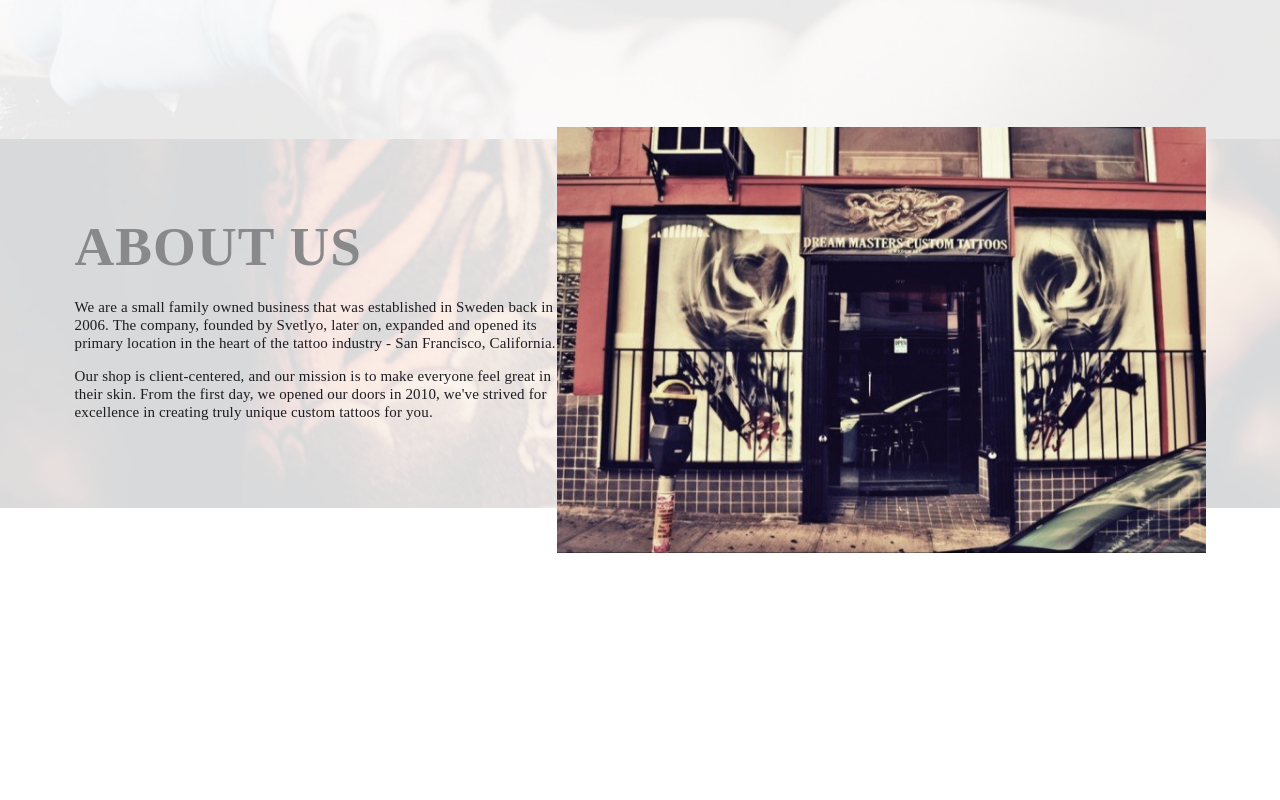
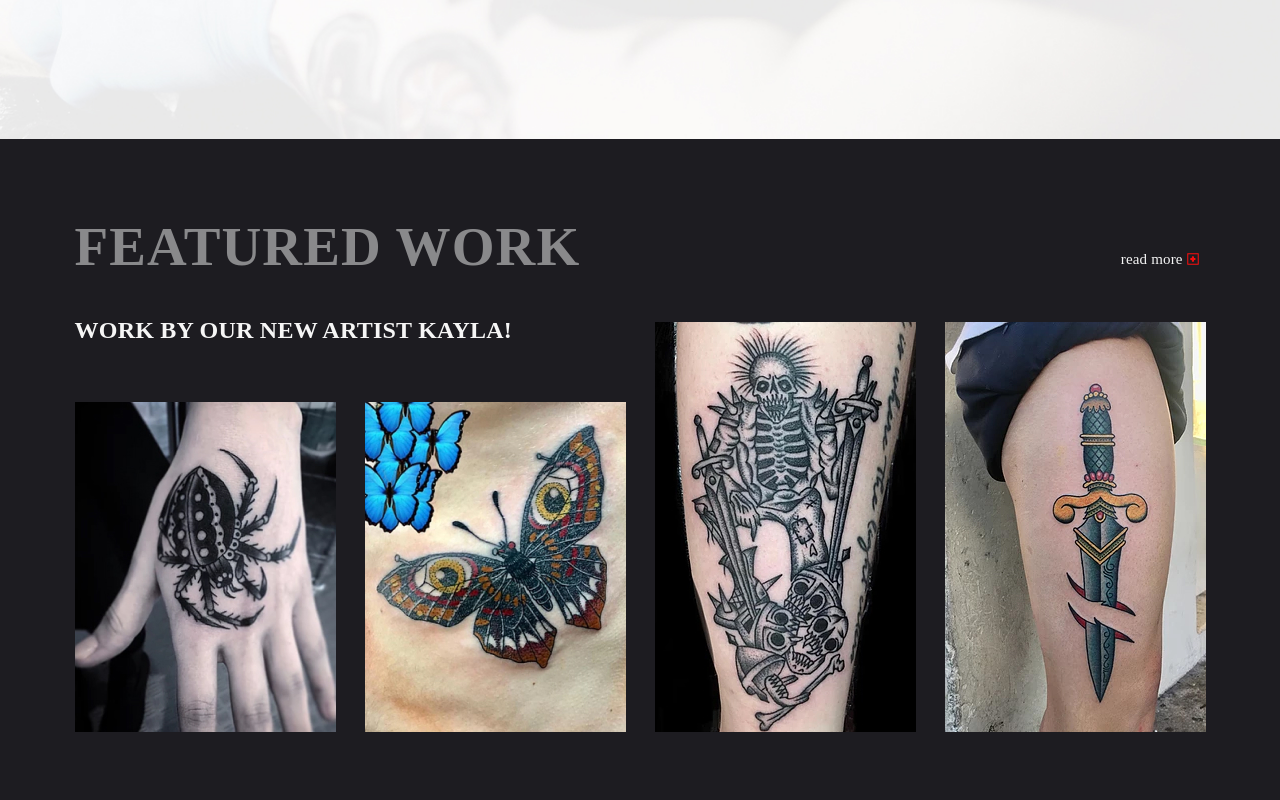
Before and after one commit to cherkasovaa/tattoo, a plain HTML site: page src/index.html in a window 1280 px wide. Shown: the part 1300-2100 px from the top of the page. Before the commit the page ends 1856 px from the top, so only its background shows below. Drawn offline with Linux system fonts and the light colour scheme.

Commit message:
add featured-work section

```diff
--- a/src/index.html
+++ b/src/index.html
@@ -163,6 +163,38 @@
           </div>
         </div>
       </section>
+      <section class="featured-work">
+        <div class="custom-container">
+          <div class="featured-work__wrapper">
+            <div class="featured-work__title-wrapper">
+              <h2 class="title">featured work</h2>
+              <a href="#" class="featured-work__link-see-more">
+                read more
+                <svg class="icon icon__add-icon">
+                  <use xlink:href="images/sprite.svg#add-icon"></use>
+                </svg>
+              </a>
+            </div>
+            <div class="featured-work__examples">
+              <h3 class="featured-work__description">Work by our new artist Kayla!</h3>
+              <div class="featured-work__grid">
+                <div class="featured-work__image-wrap">
+                  <img src="./images/works/work_1.jpg" alt="spider" class="featured-work__example">
+                </div>
+                <div class="featured-work__image-wrap">
+                  <img src="./images/works/work_2.jpg" alt="butterfly" class="featured-work__example">
+                </div>
+                <div class="featured-work__image-wrap">
+                  <img src="./images/works/work_3.jpg" alt="skeleton" class="featured-work__example">
+                </div>
+                <div class="featured-work__image-wrap">
+                  <img src="./images/works/work_4.jpg" alt="dagger" class="featured-work__example">
+                </div>
+              </div>
+            </div>
+          </div>
+        </div>
+      </section>
       <section class="about">
         <div class="custom-container">
           <div class="about__content-wrapper">
--- /dev/null
+++ b/src/scss/components/featured-work.scss
@@ -0,0 +1,35 @@
+@import '../_vars.scss';
+@import './artists.scss';
+
+.featured-work {
+  background-color: $secondary-c;
+  padding: 80px 0 183px;
+
+  &__title-wrapper {
+    display: flex;
+    justify-content: space-between;
+    align-items: center;
+  }
+
+  &__link-see-more {
+    @extend .artists-card__link;
+  }
+
+  &__description {
+    display: inline-block;
+    font-family: $fn-main;
+    font-weight: 900;
+    font-size: $fs-large;
+    letter-spacing: 0.01em;
+    text-transform: uppercase;
+    color: $primary-c;
+    position: relative;
+    top: 20px;
+  }
+
+  &__grid {
+    display: flex;
+    justify-content: space-between;
+    align-items: flex-end;
+  }
+}
--- a/src/scss/main.scss
+++ b/src/scss/main.scss
@@ -10,6 +10,7 @@
 @import './components/artists.scss';
 @import './components/awards.scss';
 @import './components/about.scss';
+@import './components/featured-work.scss';
 
 .custom-container {
   width: 1131px;
```
Also changed, not shown: src/css/styles.css.
